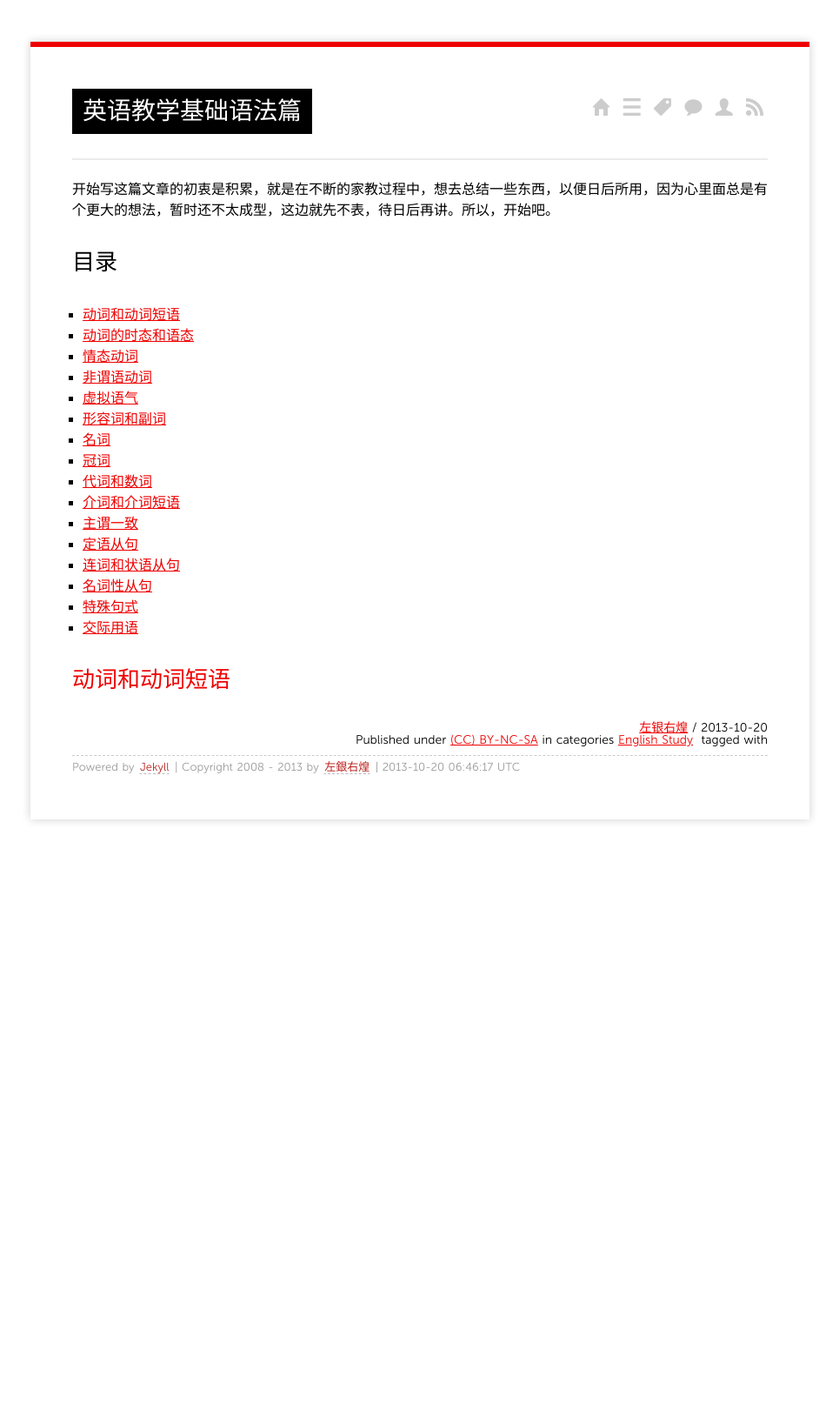
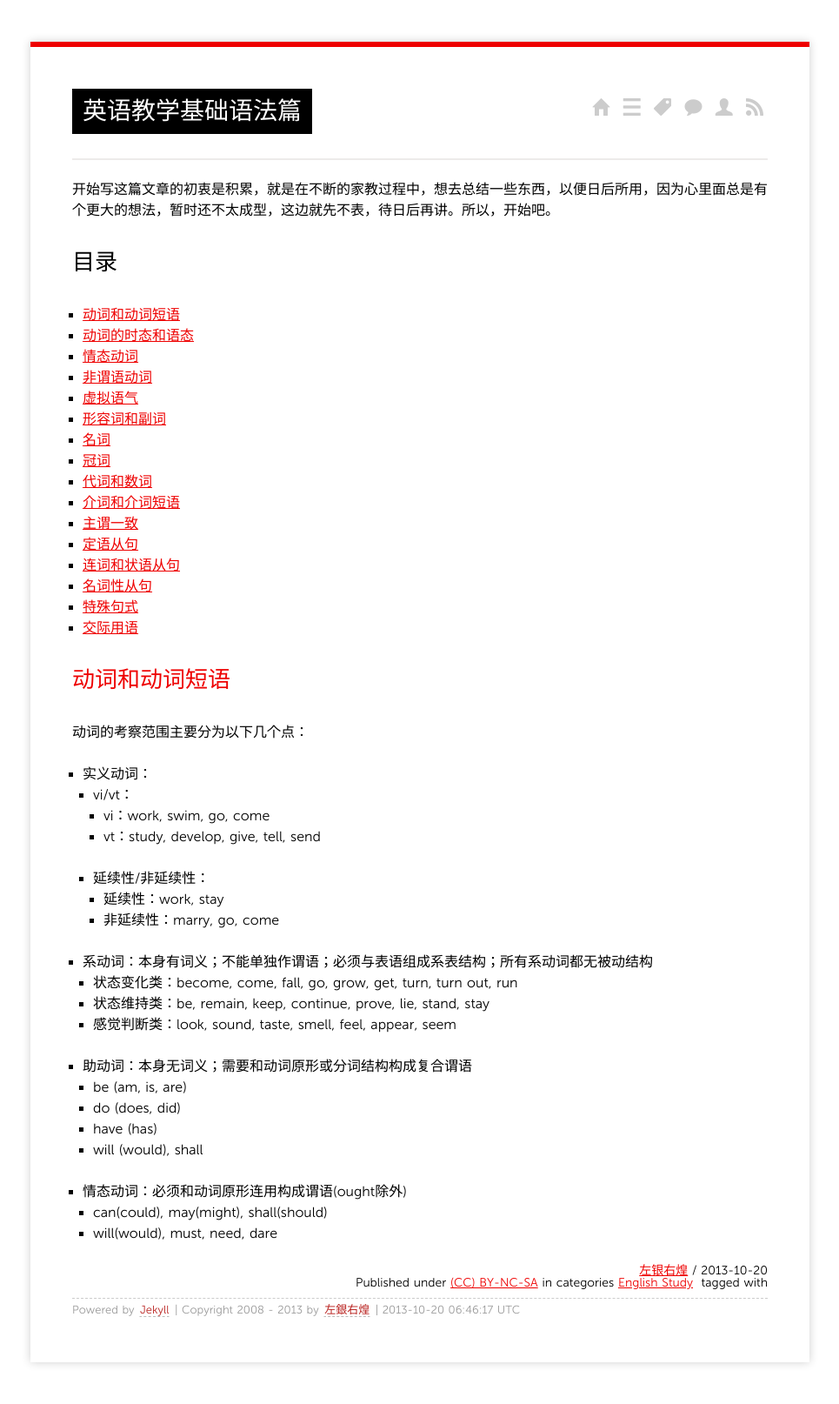
Before and after one commit to grahamle/grahamle.github.com, a Jekyll site: the page built from _posts/2013/2013-10-20-英语教学篇：alpha.md, in a window 1280 px wide. Shown: the whole page at 87% size, without its empty margins (157-1122 px from the left). Built offline with Jekyll 4.4.1, drawn with Linux system fonts in a browser that asks for light colours; Markdown is read by kramdown in place of the engine named in the settings; comment, search, counter and statistics services are not loaded; before the commit the page ends 990 px from its top, so only the background shows below that.

Commit message:
10-20：语法之动词0.1

```diff
--- a/_posts/2013/2013-10-20-英语教学篇：alpha.md
+++ b/_posts/2013/2013-10-20-英语教学篇：alpha.md
@@ -27,3 +27,24 @@ categories:
 - [交际用语](#jjyy)
 
 ## <a name="verb1">动词和动词短语</a>
+动词的考察范围主要分为以下几个点：
+
+- 实义动词：
+	+ vi/vt：
+		- vi：work, swim, go, come
+		- vt：study, develop, give, tell, send
+	+ 延续性/非延续性：
+		- 延续性：work, stay
+		- 非延续性：marry, go, come
+- 系动词：本身有词义；不能单独作谓语；必须与表语组成系表结构；所有系动词都无被动结构
+	+ 状态变化类：become, come, fall, go, grow, get, turn, turn out, run
+	+ 状态维持类：be, remain, keep, continue, prove, lie, stand, stay
+	+ 感觉判断类：look, sound, taste, smell, feel, appear, seem
+- 助动词：本身无词义；需要和动词原形或分词结构构成复合谓语
+	+ be (am, is, are)
+	+ do (does, did)
+	+ have (has)
+	+ will (would), shall
+- 情态动词：必须和动词原形连用构成谓语(ought除外)
+	+ can(could), may(might), shall(should)
+	+ will(would), must, need, dare
```
